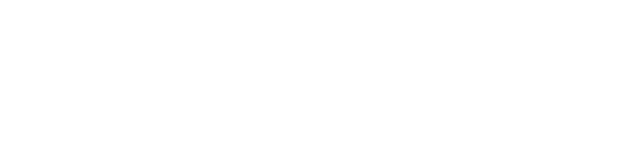
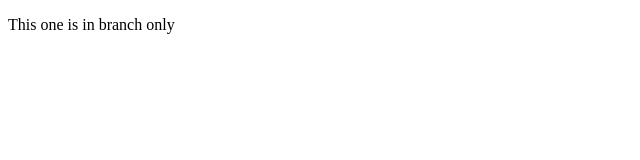
Before and after one commit to jSanchoDev/jSanchoDev.github.io, a plain HTML site: page index.html in a window 1280 px wide. Shown: the whole page, without its empty margins (0-640 px from the left). Drawn offline with Linux system fonts and the light colour scheme.

Commit message:
branch init

```diff
--- a/index.html
+++ b/index.html
@@ -5,6 +5,6 @@
     <title>GitHub Pages test</title>
 </head>
 <body>
-
+<p>This one is in branch only</p>
 </body>
 </html>
```
Also changed, not shown: 1 other file.
